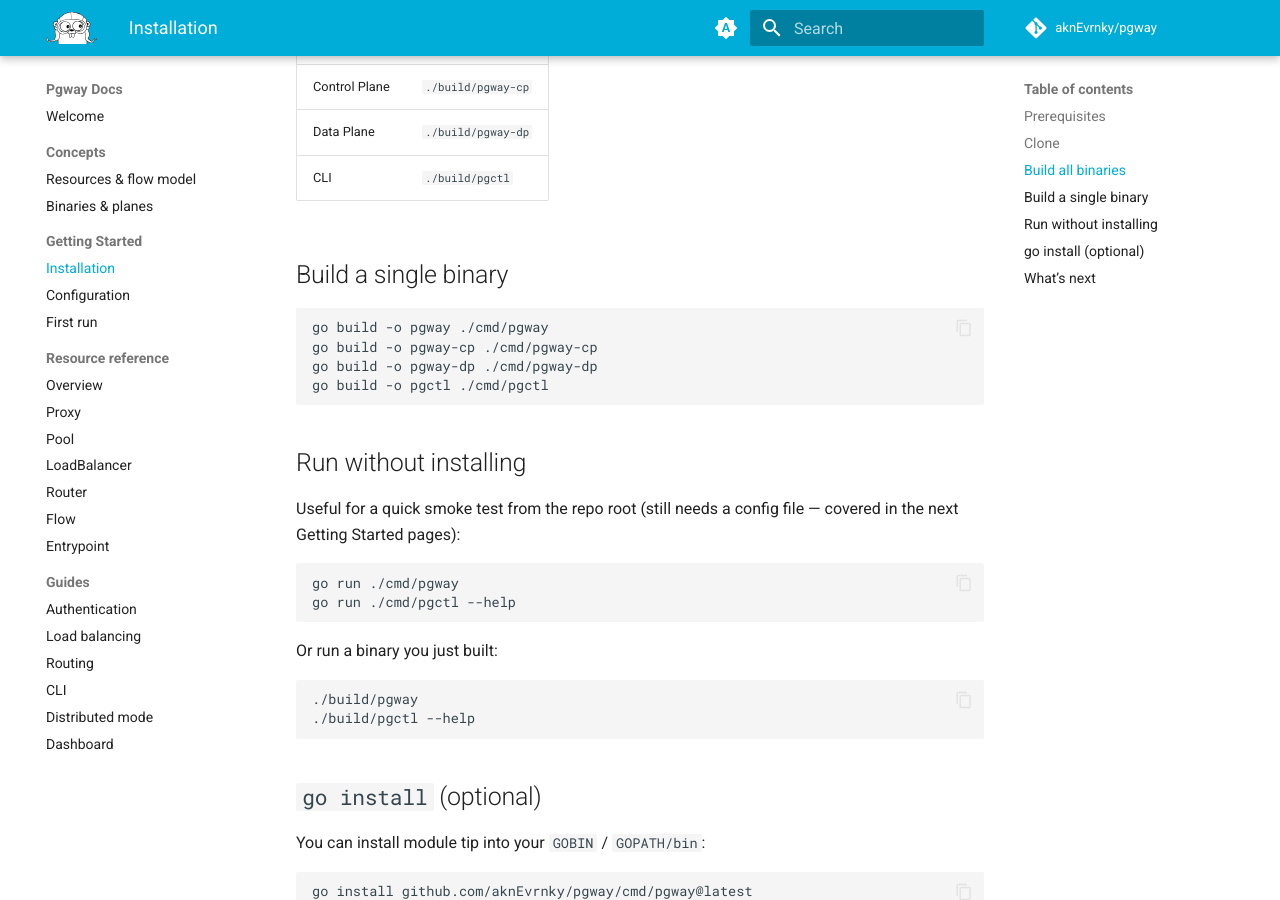
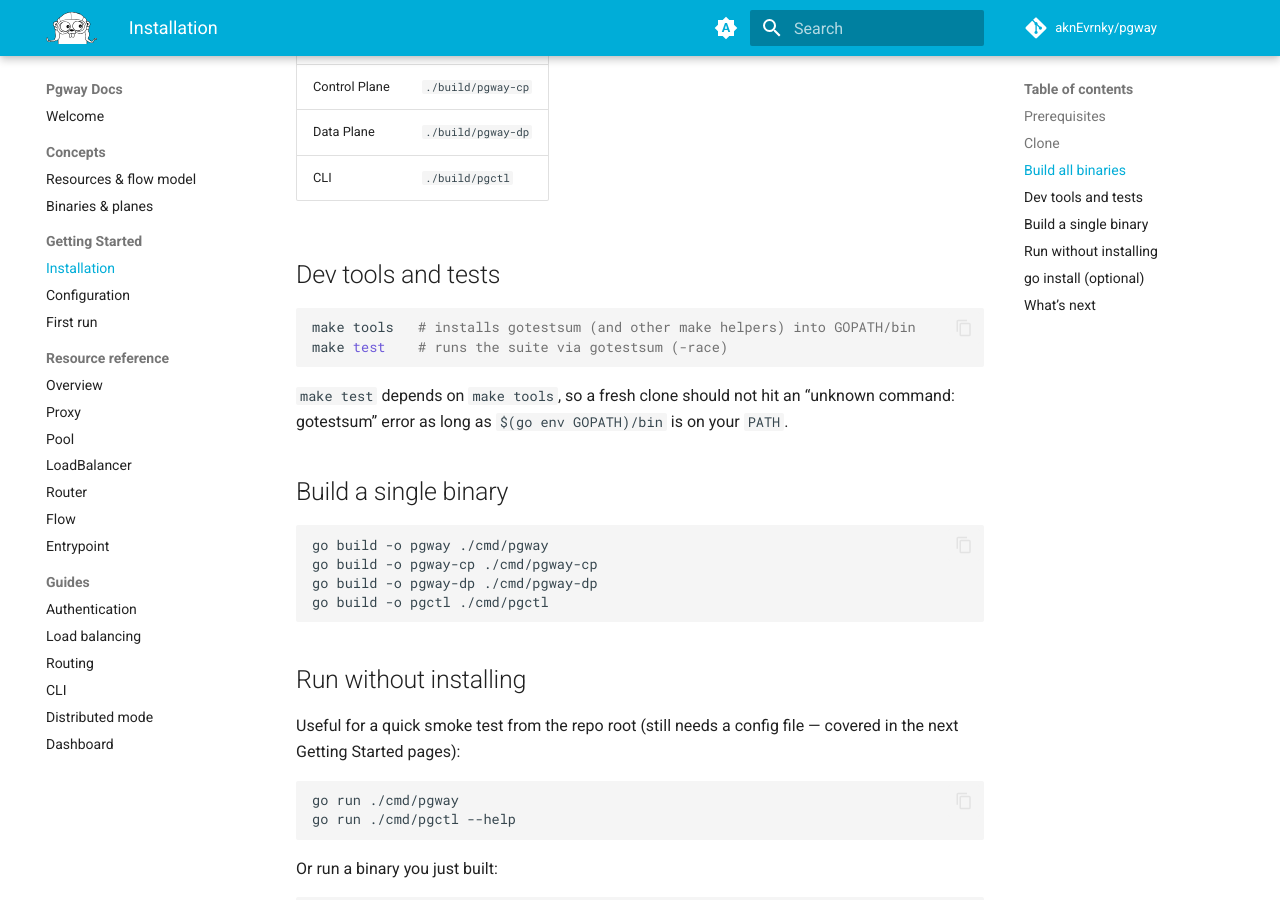
Before and after one commit to aknEvrnky/pgway-docs, an MkDocs documentation site: the page built from docs/getting-started/installation.md, in a window 1280 px wide and 900 px high, scrolled down 958 px. Built offline with MkDocs 1.6.1 and Material for MkDocs 9.7.7, drawn with Linux system fonts in a browser that asks for light colours; comment, search, counter and statistics services are not loaded.

Commit message:
docs: document make tools and make test for contributors

````diff
--- a/docs/getting-started/installation.md
+++ b/docs/getting-started/installation.md
@@ -34,6 +34,15 @@ This writes four binaries under `./build/`:
 | Control Plane | `./build/pgway-cp` |
 | Data Plane | `./build/pgway-dp` |
 | CLI | `./build/pgctl` |
+
+## Dev tools and tests
+
+```bash
+make tools   # installs gotestsum (and other make helpers) into GOPATH/bin
+make test    # runs the suite via gotestsum (-race)
+```
+
+`make test` depends on `make tools`, so a fresh clone should not hit an “unknown command: gotestsum” error as long as `$(go env GOPATH)/bin` is on your `PATH`.
 
 ## Build a single binary
 
````
